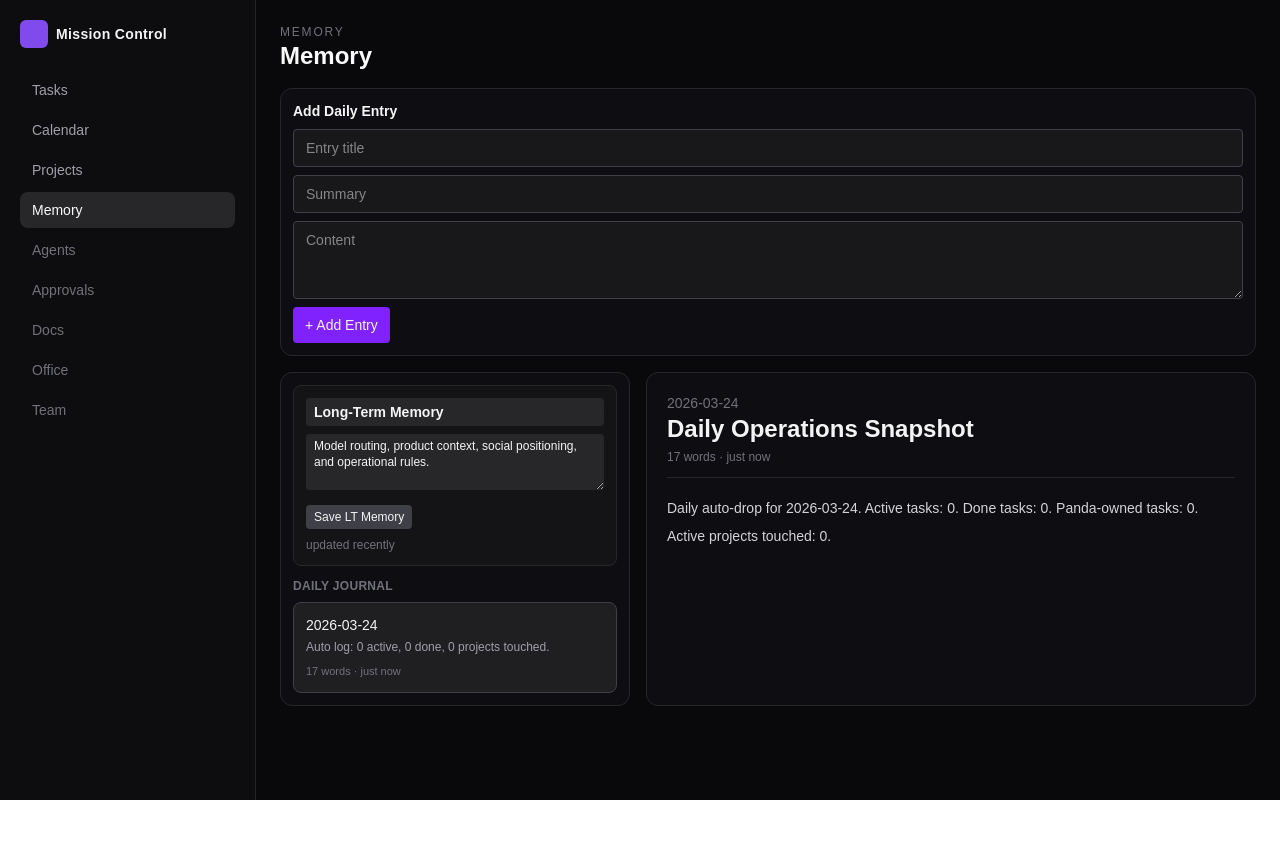
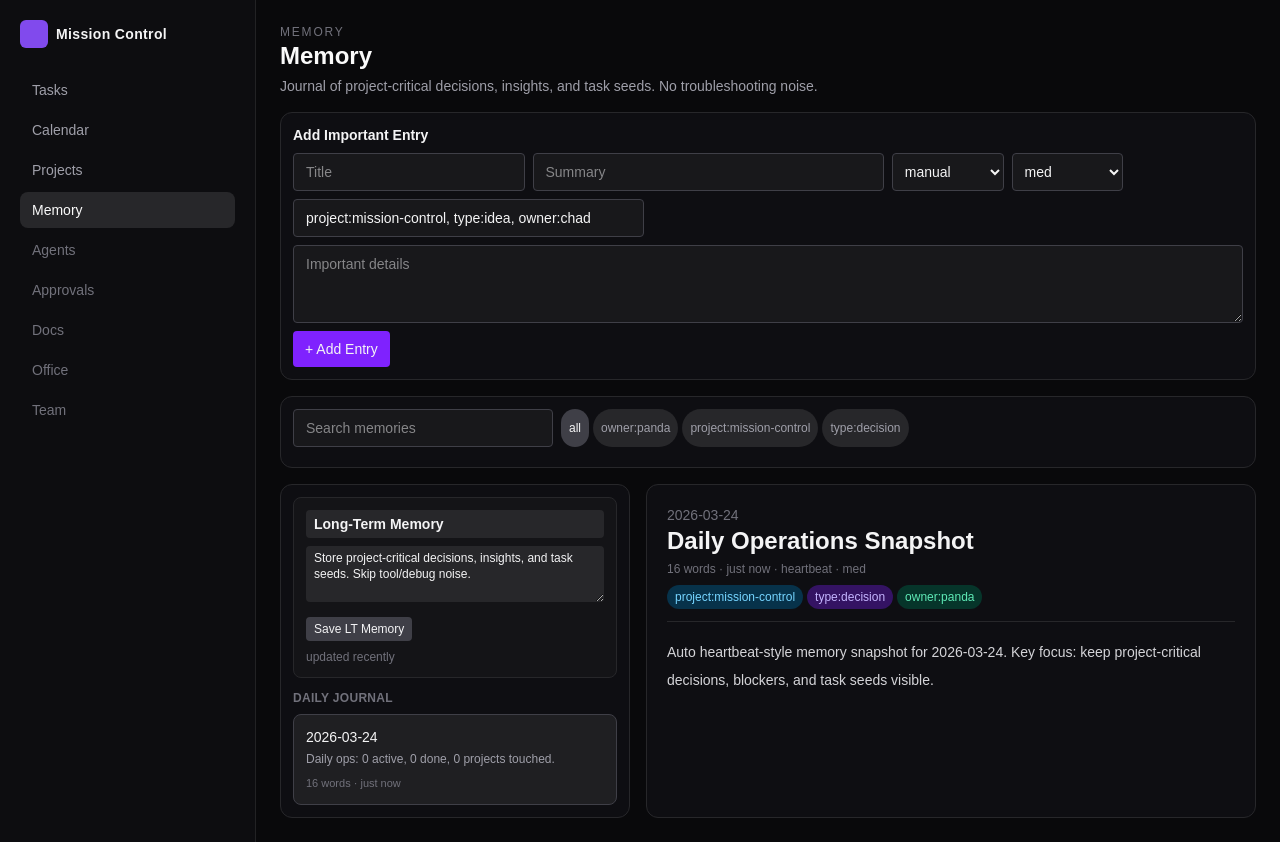
Before and after one commit to maltch1977/mission_control, a Next.js app in the folder mission-control/: page /memory in a window 1280 px wide. Before the commit the page ends 800 px from the top, so only its background shows below. Built offline with nearby package versions, Linux system fonts and the light colour scheme; no server answers; the database is empty.

Commit message:
feat: add memory tags, search filters, and important-only structured capture

```diff
--- a/mission-control/src/app/memory/page.tsx
+++ b/mission-control/src/app/memory/page.tsx
@@ -12,6 +12,9 @@ type MemoryEntry = {
   content: string;
   word_count: number;
   updated_ago: string;
+  tags: string[];
+  source: "manual" | "heartbeat" | "task" | "chat";
+  importance: "high" | "med" | "low";
 };
 
 type LongTermMemory = {
@@ -26,71 +29,123 @@ const seedEntries: MemoryEntry[] = [
     id: "m1",
     title: "Mission Control rollout",
     date_key: "2026-03-24",
-    summary: "Tasks board shipped, Supabase connected, calendar module added.",
-    content: "Key updates: Task Board v2 went live with drag/drop, due dates, tags, and shared persistence.",
-    word_count: 24,
+    summary: "Tasks board, Supabase sync, and calendar/projects/memory modules are live.",
+    content: "Important build milestone completed with deploy automation and structured ops flow.",
+    word_count: 14,
     updated_ago: "just now",
+    tags: ["project:mission-control", "type:decision", "owner:chad"],
+    source: "manual",
+    importance: "high",
   },
 ];
 
 const seedLongTerm: LongTermMemory = {
   id: "lt1",
   title: "Long-Term Memory",
-  summary: "Model routing, product context, social positioning, and operational rules.",
+  summary: "Store project-critical decisions, insights, and task seeds. Skip tool/debug noise.",
   updated_ago: "updated recently",
 };
+
+function chipClass(tag: string) {
+  if (tag.startsWith("project:")) return "bg-sky-900/60 text-sky-300";
+  if (tag.startsWith("type:")) return "bg-violet-900/60 text-violet-300";
+  if (tag.startsWith("owner:")) return "bg-emerald-900/60 text-emerald-300";
+  return "bg-zinc-800 text-zinc-300";
+}
+
+function parseTags(raw: string) {
+  return raw
+    .split(",")
+    .map((t) => t.trim())
+    .filter(Boolean)
+    .slice(0, 8);
+}
+
+function nowDate() {
+  return new Date().toISOString().slice(0, 10);
+}
 
 export default function MemoryPage() {
   const [entries, setEntries] = useState<MemoryEntry[]>(seedEntries);
   const [selectedId, setSelectedId] = useState<string>(seedEntries[0]?.id || "");
   const [longTerm, setLongTerm] = useState<LongTermMemory>(seedLongTerm);
+
   const [title, setTitle] = useState("");
   const [summary, setSummary] = useState("");
   const [content, setContent] = useState("");
+  const [tagsRaw, setTagsRaw] = useState("project:mission-control, type:idea, owner:chad");
+  const [source, setSource] = useState<MemoryEntry["source"]>("manual");
+  const [importance, setImportance] = useState<MemoryEntry["importance"]>("med");
+
+  const [query, setQuery] = useState("");
+  const [activeTag, setActiveTag] = useState<string>("all");
 
   useEffect(() => {
     const load = async () => {
       if (!supabase) return;
 
-      const today = new Date().toISOString().slice(0, 10);
+      const today = nowDate();
 
       const [{ data: memoryRows }, { data: ltRows }, { data: taskRows }] = await Promise.all([
         supabase
           .from("memory_entries")
-          .select("id,title,date_key,summary,content,word_count,updated_ago")
+          .select("id,title,date_key,summary,content,word_count,updated_ago,tags,source,importance")
           .order("date_key", { ascending: false }),
         supabase
           .from("long_term_memory")
           .select("id,title,summary,updated_ago")
           .order("created_at", { ascending: false })
           .limit(1),
-        supabase.from("tasks").select("status,owner,project"),
+        supabase.from("tasks").select("status,owner,project,title"),
       ]);
 
-      const rows = (memoryRows as MemoryEntry[]) || [];
-      const hasToday = rows.some((r) => String(r.date_key).slice(0, 10) === today);
+      const rows = ((memoryRows as MemoryEntry[]) || []).map((r) => ({
+        ...r,
+        tags: Array.isArray(r.tags) ? r.tags : [],
+      }));
 
-      if (!hasToday) {
-        const tasks = (taskRows as { status: string; owner: string; project: string }[]) || [];
-        const active = tasks.filter((t) => t.status !== "done").length;
-        const done = tasks.filter((t) => t.status === "done").length;
-        const pandaOwned = tasks.filter((t) => t.owner === "Panda").length;
-        const projects = new Set(tasks.map((t) => t.project)).size;
+      const tasks = (taskRows as { status: string; owner: string; project: string; title: string }[]) || [];
+      const active = tasks.filter((t) => t.status !== "done").length;
+      const done = tasks.filter((t) => t.status === "done").length;
+      const projects = new Set(tasks.map((t) => t.project)).size;
 
-        const autoContent = `Daily auto-drop for ${today}. Active tasks: ${active}. Done tasks: ${done}. Panda-owned tasks: ${pandaOwned}. Active projects touched: ${projects}.`;
+      const snapshotSummary = `Daily ops: ${active} active, ${done} done, ${projects} projects touched.`;
+      const snapshotContent = `Auto heartbeat-style memory snapshot for ${today}. Key focus: keep project-critical decisions, blockers, and task seeds visible.`;
 
+      const todayIndex = rows.findIndex((r) => String(r.date_key).slice(0, 10) === today);
+
+      if (todayIndex === -1) {
         const autoEntry: MemoryEntry = {
           id: crypto.randomUUID(),
           title: "Daily Operations Snapshot",
           date_key: today,
-          summary: `Auto log: ${active} active, ${done} done, ${projects} projects touched.`,
-          content: autoContent,
-          word_count: autoContent.split(/\s+/).filter(Boolean).length,
+          summary: snapshotSummary,
+          content: snapshotContent,
+          word_count: snapshotContent.split(/\s+/).filter(Boolean).length,
           updated_ago: "just now",
+          tags: ["project:mission-control", "type:decision", "owner:panda"],
+          source: "heartbeat",
+          importance: "med",
         };
-
+        rows.unshift(autoEntry);
         await supabase.from("memory_entries").insert(autoEntry);
-        rows.unshift(autoEntry);
+      } else {
+        const existing = rows[todayIndex];
+        const tooThin = !existing.content || existing.content.trim().length < 40;
+        if (tooThin) {
+          const updated: MemoryEntry = {
+            ...existing,
+            summary: existing.summary?.trim() || snapshotSummary,
+            content: `${existing.content || ""}\n\n${snapshotContent}`.trim(),
+            word_count: `${existing.content || ""} ${snapshotContent}`.trim().split(/\s+/).filter(Boolean).length,
+            updated_ago: "just now",
+            tags: Array.from(new Set([...(existing.tags || []), "type:decision", "owner:panda"])),
+            source: existing.source || "heartbeat",
+            importance: existing.importance || "med",
+          };
+          rows[todayIndex] = updated;
+          await supabase.from("memory_entries").update(updated).eq("id", existing.id);
+        }
       }
 
       if (rows.length > 0) {
@@ -103,26 +158,52 @@ export default function MemoryPage() {
     void load();
   }, []);
 
-  const selected = useMemo(() => entries.find((entry) => entry.id === selectedId) ?? entries[0], [entries, selectedId]);
+  const allTags = useMemo(() => {
+    const set = new Set<string>();
+    entries.forEach((e) => e.tags?.forEach((t) => set.add(t)));
+    return ["all", ...Array.from(set).sort()];
+  }, [entries]);
+
+  const filteredEntries = useMemo(() => {
+    const q = query.trim().toLowerCase();
+    return entries.filter((e) => {
+      const matchesTag = activeTag === "all" || e.tags?.includes(activeTag);
+      const hay = `${e.title} ${e.summary} ${e.content}`.toLowerCase();
+      const matchesQ = !q || hay.includes(q);
+      return matchesTag && matchesQ;
+    });
+  }, [entries, query, activeTag]);
+
+  const selected = useMemo(
+    () => filteredEntries.find((entry) => entry.id === selectedId) ?? filteredEntries[0],
+    [filteredEntries, selectedId],
+  );
 
   const addEntry = async (e: FormEvent<HTMLFormElement>) => {
     e.preventDefault();
     if (!title.trim()) return;
-    const now = new Date().toISOString().slice(0, 10);
+
+    const cleanContent = content.trim();
+    const cleanSummary = summary.trim() || "No summary";
     const created: MemoryEntry = {
       id: crypto.randomUUID(),
       title: title.trim(),
-      date_key: now,
-      summary: summary.trim() || "No summary",
-      content: content.trim() || "",
-      word_count: (content.trim() || "").split(/\s+/).filter(Boolean).length,
+      date_key: nowDate(),
+      summary: cleanSummary,
+      content: cleanContent,
+      word_count: cleanContent.split(/\s+/).filter(Boolean).length,
       updated_ago: "just now",
+      tags: parseTags(tagsRaw),
+      source,
+      importance,
     };
+
     setEntries((prev) => [created, ...prev]);
     setSelectedId(created.id);
     setTitle("");
     setSummary("");
     setContent("");
+
     if (supabase) await supabase.from("memory_entries").insert(created);
   };
 
@@ -139,21 +220,59 @@ export default function MemoryPage() {
         <Sidebar />
 
         <main className="flex-1 p-4 md:p-6">
-          <header className="mb-4 flex items-center justify-between">
-            <div>
-              <p className="text-xs uppercase tracking-[0.15em] text-zinc-500">Memory</p>
-              <h1 className="text-2xl font-semibold text-zinc-50">Memory</h1>
-            </div>
+          <header className="mb-4">
+            <p className="text-xs uppercase tracking-[0.15em] text-zinc-500">Memory</p>
+            <h1 className="text-2xl font-semibold text-zinc-50">Memory</h1>
+            <p className="mt-1 text-sm text-zinc-400">
+              Journal of project-critical decisions, insights, and task seeds. No troubleshooting noise.
+            </p>
           </header>
 
           <section className="mb-4 rounded-xl border border-zinc-800 bg-[#0e0e12] p-3">
-            <p className="mb-2 text-sm font-semibold">Add Daily Entry</p>
-            <form className="grid gap-2" onSubmit={addEntry}>
-              <input value={title} onChange={(e) => setTitle(e.target.value)} className="rounded border border-zinc-700 bg-zinc-900 px-3 py-2 text-sm" placeholder="Entry title" />
-              <input value={summary} onChange={(e) => setSummary(e.target.value)} className="rounded border border-zinc-700 bg-zinc-900 px-3 py-2 text-sm" placeholder="Summary" />
-              <textarea value={content} onChange={(e) => setContent(e.target.value)} className="rounded border border-zinc-700 bg-zinc-900 px-3 py-2 text-sm" rows={3} placeholder="Content" />
+            <p className="mb-2 text-sm font-semibold">Add Important Entry</p>
+            <form className="grid gap-2 md:grid-cols-8" onSubmit={addEntry}>
+              <input value={title} onChange={(e) => setTitle(e.target.value)} className="md:col-span-2 rounded border border-zinc-700 bg-zinc-900 px-3 py-2 text-sm" placeholder="Title" />
+              <input value={summary} onChange={(e) => setSummary(e.target.value)} className="md:col-span-3 rounded border border-zinc-700 bg-zinc-900 px-3 py-2 text-sm" placeholder="Summary" />
+              <select value={source} onChange={(e) => setSource(e.target.value as MemoryEntry["source"])} className="rounded border border-zinc-700 bg-zinc-900 px-2 py-2 text-sm">
+                <option value="manual">manual</option>
+                <option value="heartbeat">heartbeat</option>
+                <option value="task">task</option>
+                <option value="chat">chat</option>
+              </select>
+              <select value={importance} onChange={(e) => setImportance(e.target.value as MemoryEntry["importance"])} className="rounded border border-zinc-700 bg-zinc-900 px-2 py-2 text-sm">
+                <option value="high">high</option>
+                <option value="med">med</option>
+                <option value="low">low</option>
+              </select>
+              <input value={tagsRaw} onChange={(e) => setTagsRaw(e.target.value)} className="md:col-span-3 rounded border border-zinc-700 bg-zinc-900 px-3 py-2 text-sm" placeholder="project:hms, type:decision, owner:chad" />
+              <textarea value={content} onChange={(e) => setContent(e.target.value)} className="md:col-span-8 rounded border border-zinc-700 bg-zinc-900 px-3 py-2 text-sm" rows={3} placeholder="Important details" />
               <button className="w-fit rounded bg-violet-600 px-3 py-2 text-sm" type="submit">+ Add Entry</button>
             </form>
+          </section>
+
+          <section className="mb-4 rounded-xl border border-zinc-800 bg-[#0e0e12] p-3">
+            <div className="mb-2 flex flex-wrap gap-2">
+              <input
+                value={query}
+                onChange={(e) => setQuery(e.target.value)}
+                placeholder="Search memories"
+                className="min-w-[260px] rounded border border-zinc-700 bg-zinc-900 px-3 py-2 text-sm"
+              />
+              <div className="flex flex-wrap gap-1">
+                {allTags.map((tag) => (
+                  <button
+                    key={tag}
+                    type="button"
+                    onClick={() => setActiveTag(tag)}
+                    className={`rounded-full px-2 py-1 text-xs ${
+                      activeTag === tag ? "bg-zinc-700 text-zinc-100" : "bg-zinc-800 text-zinc-400"
+                    }`}
+                  >
+                    {tag}
+                  </button>
+                ))}
+              </div>
+            </div>
           </section>
 
           <div className="grid gap-4 xl:grid-cols-[350px_1fr]">
@@ -167,7 +286,7 @@ export default function MemoryPage() {
 
               <p className="mb-2 text-xs font-semibold uppercase tracking-wide text-zinc-500">Daily Journal</p>
               <div className="space-y-1">
-                {entries.map((entry) => (
+                {filteredEntries.map((entry) => (
                   <button key={entry.id} type="button" onClick={() => setSelectedId(entry.id)} className={`w-full rounded-lg border p-3 text-left ${selected?.id === entry.id ? "border-zinc-700 bg-zinc-800/70" : "border-zinc-800 bg-zinc-900/50 hover:bg-zinc-800/40"}`}>
                     <p className="text-sm font-medium text-zinc-100">{entry.date_key}</p>
                     <p className="mt-1 line-clamp-2 text-xs text-zinc-400">{entry.summary}</p>
@@ -183,12 +302,21 @@ export default function MemoryPage() {
                   <div className="mb-4 border-b border-zinc-800 pb-3">
                     <p className="text-sm text-zinc-500">{selected.date_key}</p>
                     <h2 className="text-2xl font-semibold text-zinc-100">{selected.title}</h2>
-                    <p className="mt-1 text-xs text-zinc-500">{selected.word_count} words · {selected.updated_ago}</p>
+                    <p className="mt-1 text-xs text-zinc-500">
+                      {selected.word_count} words · {selected.updated_ago} · {selected.source} · {selected.importance}
+                    </p>
+                    <div className="mt-2 flex flex-wrap gap-1">
+                      {selected.tags?.map((tag) => (
+                        <span key={tag} className={`rounded-full px-2 py-1 text-xs ${chipClass(tag)}`}>
+                          {tag}
+                        </span>
+                      ))}
+                    </div>
                   </div>
                   <p className="text-sm leading-7 text-zinc-300">{selected.content}</p>
                 </>
               ) : (
-                <p className="text-sm text-zinc-500">No memory entries yet.</p>
+                <p className="text-sm text-zinc-500">No memory entries match your current filter.</p>
               )}
             </section>
           </div>
```
Also changed, not shown: 1 other file (tests, documents, lock files or other folders).
